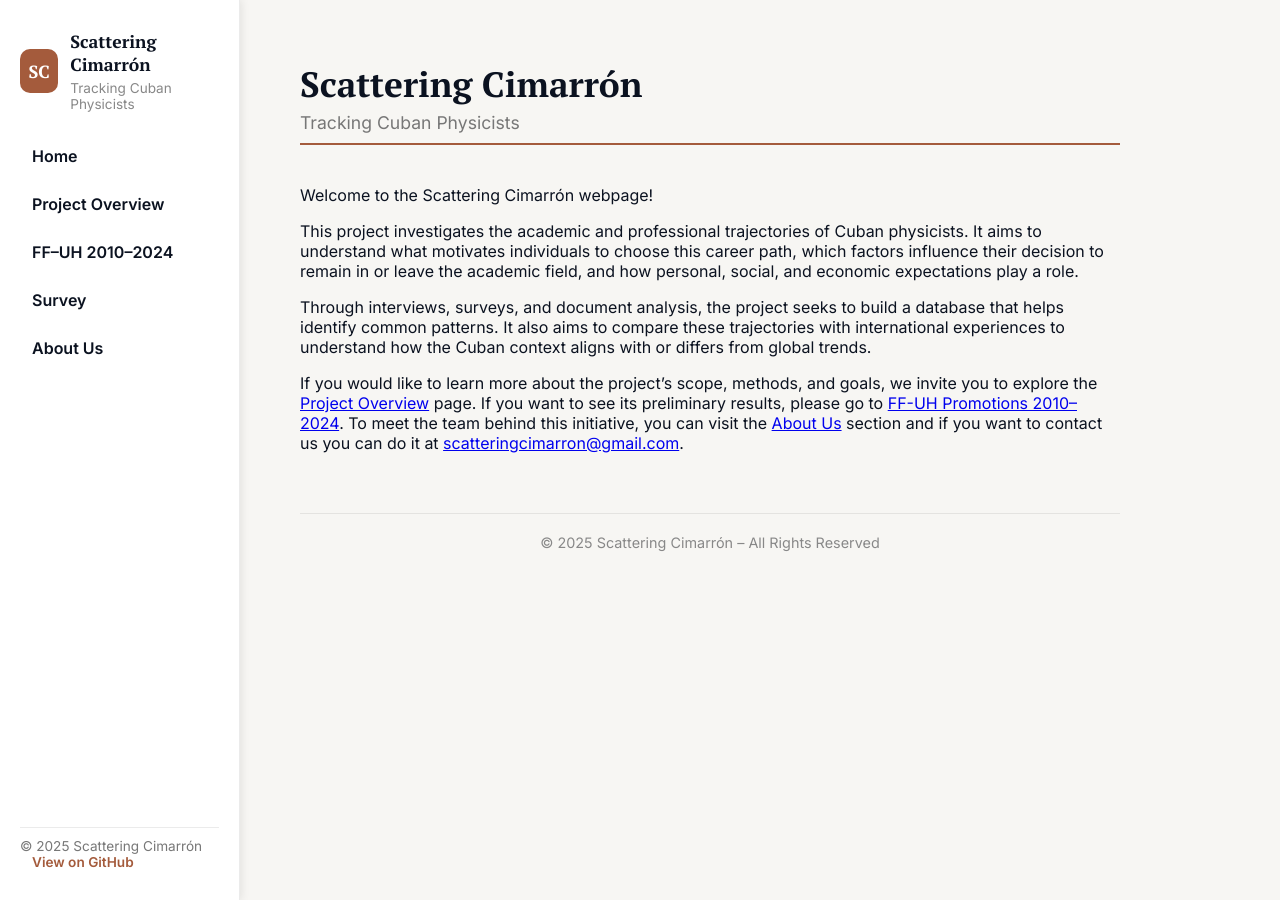
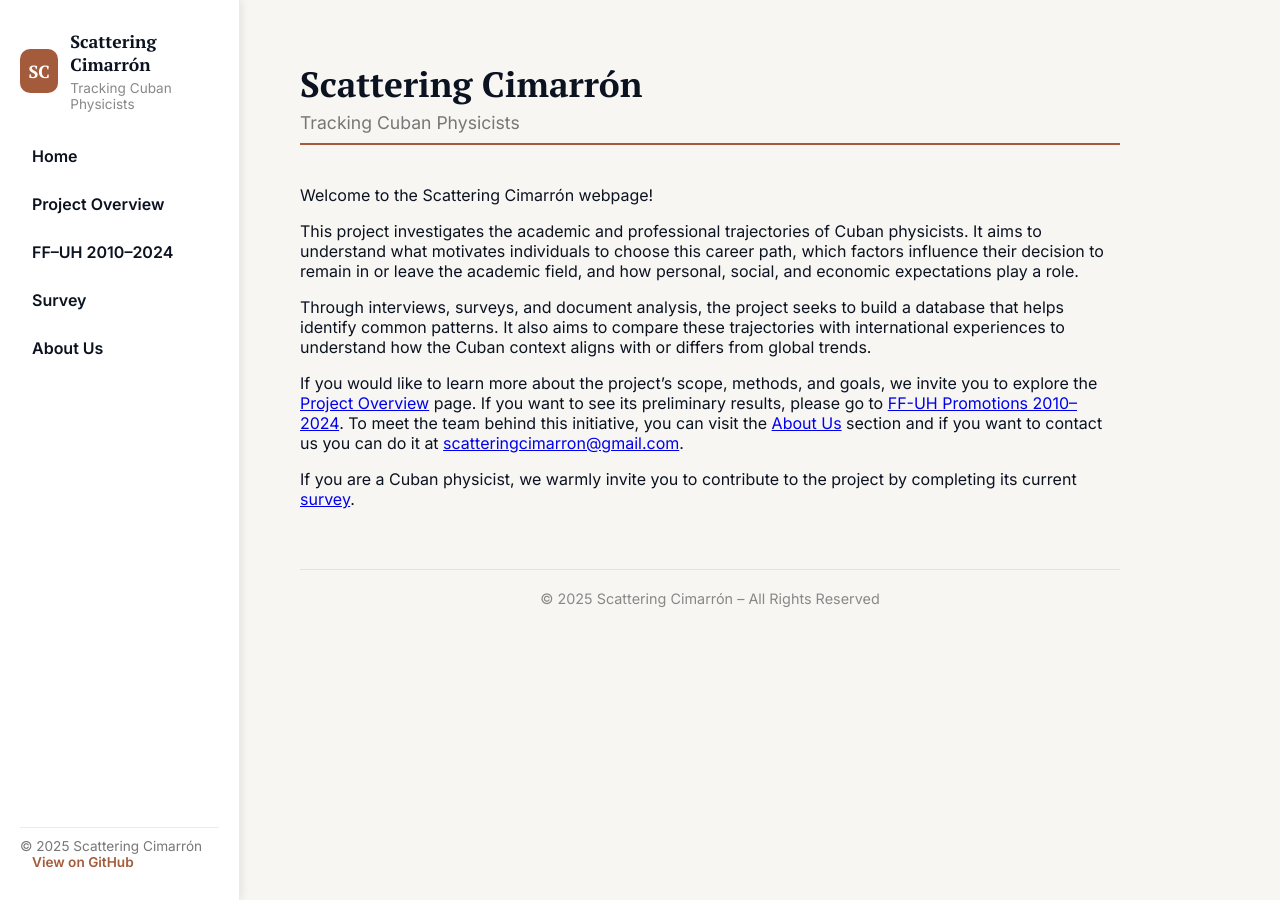
Before and after one commit to scatteringcimarron/Tracking_Cuban_Physicists, a Jekyll site: the page built from index.md, in a window 1280 px wide. Built offline with Jekyll 4.4.1, drawn with Linux system fonts in a browser that asks for light colours; part of the change alters nothing that is shown.

Commit message:
Update index.md

```diff
--- a/index.md
+++ b/index.md
@@ -10,5 +10,4 @@ Through interviews, surveys, and document analysis, the project seeks to build a
 
 If you would like to learn more about the project’s scope, methods, and goals, we invite you to explore the <a href="{{ site.baseurl }}/Project/">Project Overview</a> page. If you want to see its preliminary results, please go to <a href="{{ site.baseurl }}/Promo_2010_2024/">FF-UH Promotions 2010–2024</a>. To meet the team behind this initiative, you can visit the <a href="{{ site.baseurl }}/Aboutus/">About Us</a> section and if you want to contact us you can do it at [scatteringcimarron@gmail.com](mailto:scatteringcimarron@gmail.com).
 
-
-<!-- If you are a Cuban physicist, we warmly invite you to contribute to the project by completing its current <a href="{{ site.baseurl }}/survey/">Survey</a>. Esta oración es un comentario y no se mostrará al renderizar el Markdown -->
+If you are a Cuban physicist, we warmly invite you to contribute to the project by completing its current [survey](https://docs.google.com/forms/d/e/1FAIpQLSfGiiMZC318qADo4sACnMVblrxAcXENCLykBp2Od84bQNqNnA/viewform).
```
